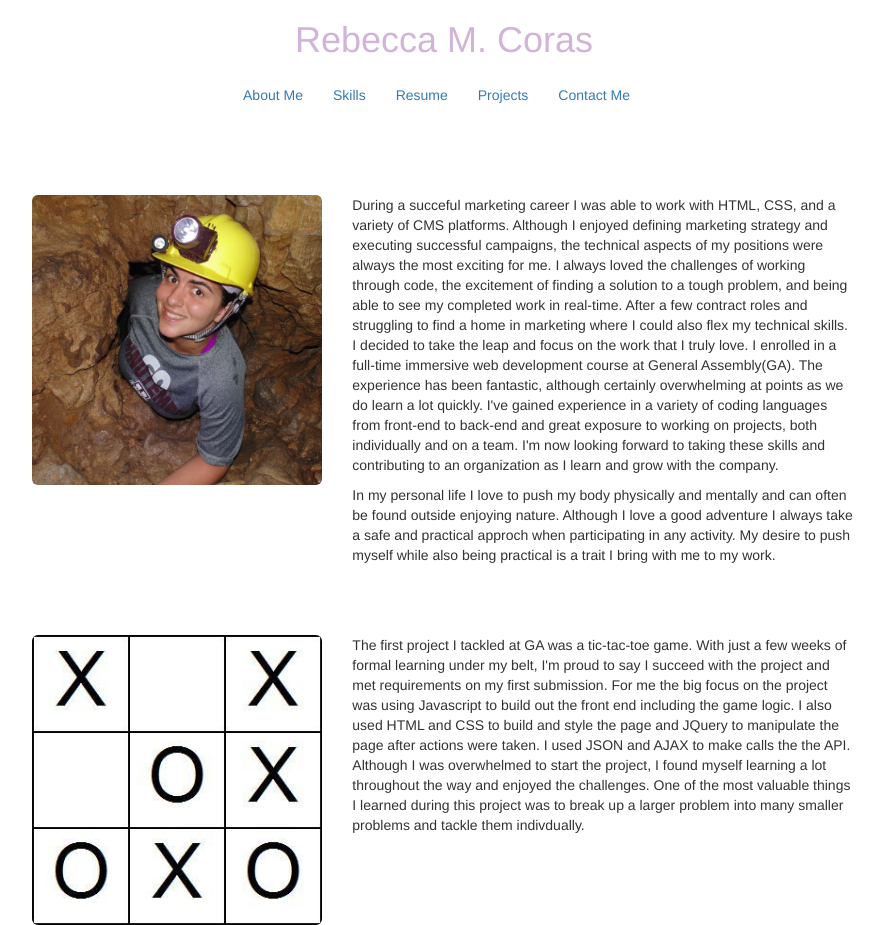
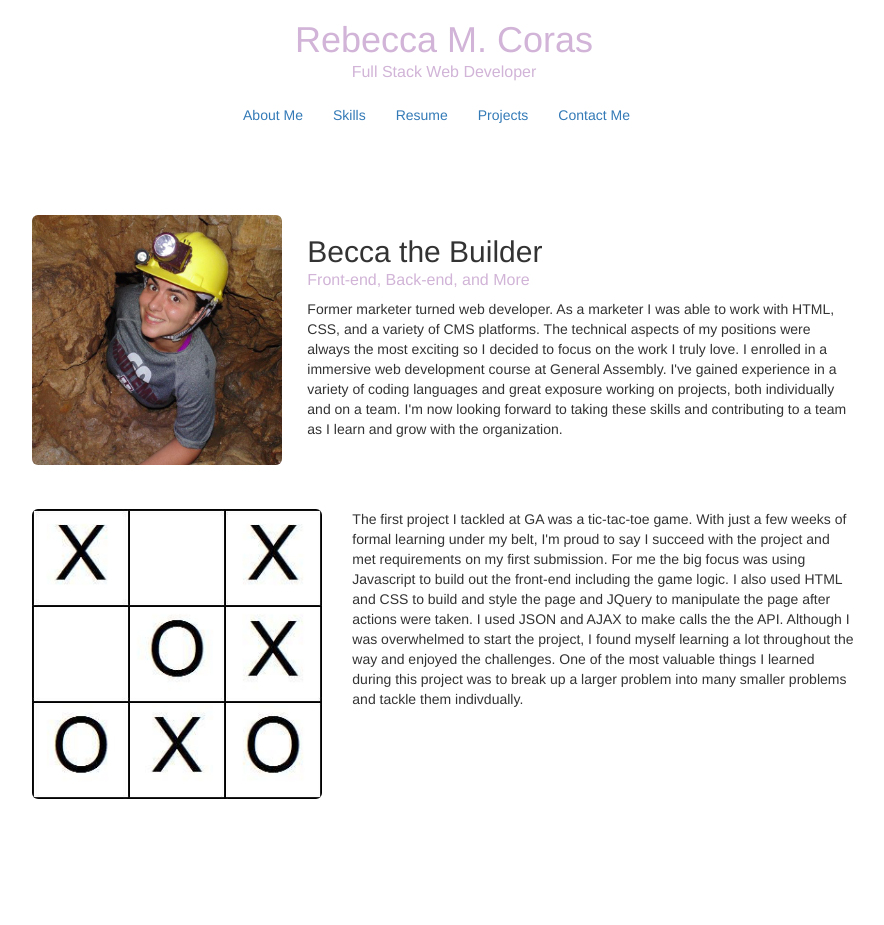
Before and after one commit to rcoras/portfolio, a website: page index.html in a window 1280 px wide. Shown: the whole page, without its empty margins (196-1080 px from the left). After the commit the page ends 800 px from the top, so only its background shows below. Drawn offline with nearby package versions, Linux system fonts and the light colour scheme.

Commit message:
Adds about me and first project

```diff
--- a/index.html
+++ b/index.html
@@ -14,6 +14,7 @@
       <div class="row">
           <div class="col-xs-12 header">
             <h1> Rebecca M. Coras </h1>
+            <h3> Full Stack Web Developer </h3>
           </div>
       </div>
       <div class="row">
@@ -30,17 +31,17 @@
     <div class="row about">
         <div class="col-xs-2">
         </div>
-        <div class="col-xs-3">
+        <!-- <div class="col-xs-3">
           <a name="about"></a>
           <img class="img-responsive img-rounded" src="./images/beccabuilder.jpg" alt=Rebecca />
-        </div>
-        <div class="col-xs-5">
-          <!-- <h2>Becca the Builder</h2> -->
-          <p>During a succeful marketing career I was able to work with HTML, CSS, and a variety of CMS platforms. Although I enjoyed defining marketing strategy and executing successful campaigns, the technical aspects of my positions were always the most exciting for me. I always loved the challenges of working through code, the excitement of finding a solution to a tough problem, and being able to see my completed work in real-time. After a few contract roles and struggling to find a home in marketing where I could also flex my technical skills. I decided to take the leap and focus on the work that I truly love. I enrolled in a full-time immersive web development course at General Assembly(GA). The experience has been fantastic, although certainly overwhelming at points as we do learn a lot quickly. I've gained experience in a variety of coding languages from front-end to back-end and great exposure to working on projects, both individually and on a team. I'm now looking forward to taking these skills and contributing to an organization as I learn and grow with the company.</p>
-        </p>
-        <p> In my personal life I love to push my body physically and mentally and can often be found outside enjoying nature. Although I love a good adventure I always take a safe and practical approch when participating in any activity. My desire to push myself while also being practical is a trait I bring with me to my work.
-          </p>
-            <br><br><br>
+        </div> -->
+        <div class="col-xs-8">
+            <a name="about"></a>
+            <img class="img-responsive img-rounded profile" src="./images/beccabuilder.jpg" alt=Rebecca />
+          <h2>Becca the Builder</h2>
+          <h3>Front-end, Back-end, and More</h3>
+          <p>Former marketer turned web developer. As a marketer I was able to work with HTML, CSS, and a variety of CMS platforms. The technical aspects of my positions were always the most exciting so I decided to focus on the work I truly love. I enrolled in a immersive web development course at General Assembly. I've gained experience in a variety of coding languages and great exposure working on projects, both individually and on a team. I'm now looking forward to taking these skills and contributing to a team as I learn and grow with the organization.
+            <br><br><br><br>
         </div>
       <div class="col-xs-2">
       </div>
@@ -55,7 +56,7 @@
           </div>
           <div class="col-xs-5">
             <p>
-              The first project I tackled at GA was a tic-tac-toe game. With just a few weeks of formal learning under my belt, I'm proud to say I succeed with the project and met requirements on my first submission. For me the big focus on the project was using Javascript to build out the front end including the game logic. I also used HTML and CSS to build and style the page and JQuery to manipulate the page after actions were taken. I used JSON and AJAX to make calls the the API. Although I was overwhelmed to start the project, I found myself learning a lot throughout the way and enjoyed the challenges. One of the most valuable things I learned during this project was to break up a larger problem into many smaller problems and tackle them indivdually.
+              The first project I tackled at GA was a tic-tac-toe game. With just a few weeks of formal learning under my belt, I'm proud to say I succeed with the project and met requirements on my first submission. For me the big focus was using Javascript to build out the front-end including the game logic. I also used HTML and CSS to build and style the page and JQuery to manipulate the page after actions were taken. I used JSON and AJAX to make calls the the API. Although I was overwhelmed to start the project, I found myself learning a lot throughout the way and enjoyed the challenges. One of the most valuable things I learned during this project was to break up a larger problem into many smaller problems and tackle them indivdually.
             </p>
           </div>
         <div class="col-xs-2">
--- a/main.css
+++ b/main.css
@@ -6,16 +6,22 @@ h1 {
   color: #d1b4d7;
 }
 
+h3 {
+  color: #d1b4d7;
+  margin-top: -7px;
+  font-size: 16px;
+}
+
 .header {
   text-align: center;
 }
 
-/* .navbar-nav {
-    /* float:none;
-    margin:0 auto;
-    display: inline-block;
-    text-align: center; */
-/* } */
+.profile {
+  height: 250px;
+  width: 250px;
+  float: left;
+  margin-right: 25px;
+}
 
 .nav.navbar-nav {
 	display: flex;
```
